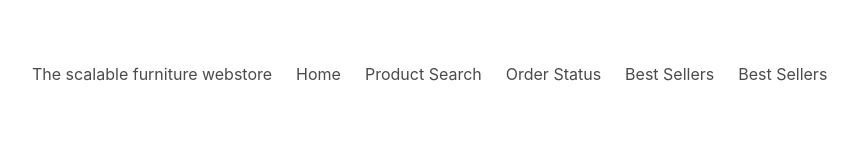
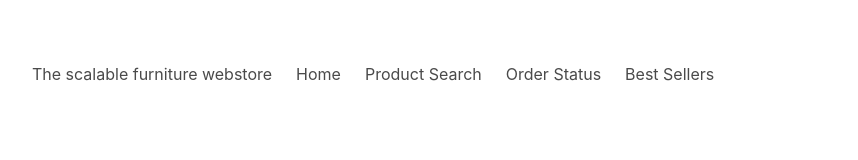
Before and after one commit to oabushama/docker-compsoe-microservices, a plain HTML site: page web-app/public-html/index.html in a window 1280 px wide. Shown: the whole page, without its empty margins (32-890 px from the left). Drawn offline with nearby package versions, Linux system fonts and the light colour scheme.

Commit message:
remove duplicate link

```diff
--- a/web-app/public-html/index.html
+++ b/web-app/public-html/index.html
@@ -35,9 +35,6 @@
                         <a class="navbar-item" href="./best-sellers.html">
                             Best Sellers
                         </a>
-                        <a class="navbar-item" href="./best-sellers.html">
-                            Best Sellers
-                        </a>
                     </div>
                 </div>
             </nav>
```
